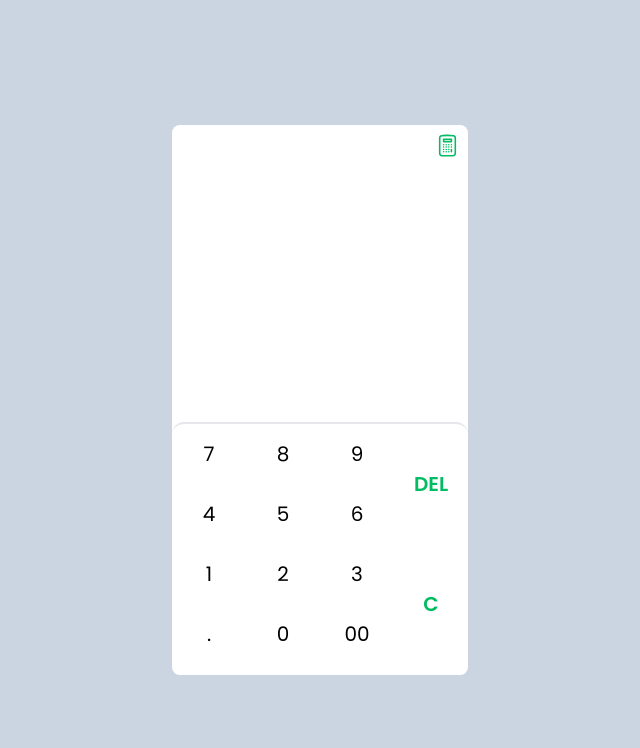
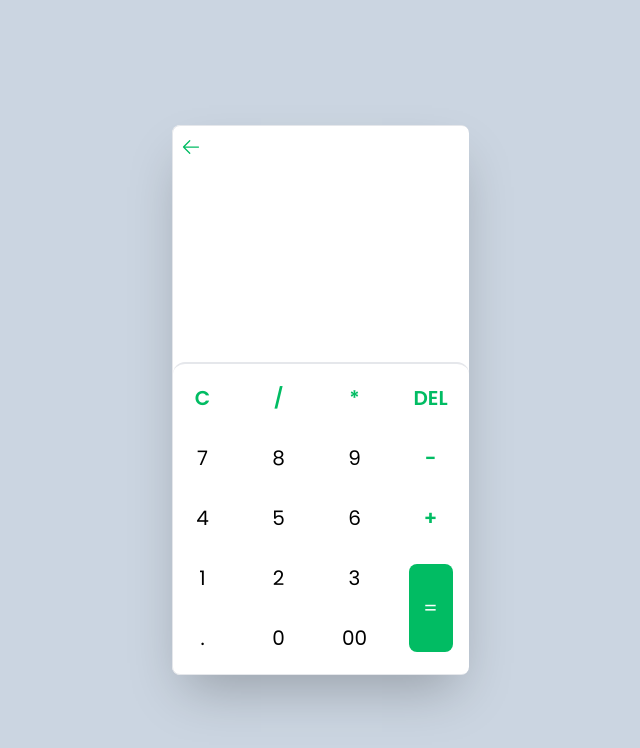
Before and after one commit to LamineGitHub/Currencies_Conversion, a website: page index.html in a window 1280 px wide. Both pictures are taken after a click on the element 767 px from the left and 144 px from the top of the page. Shown: the whole page, without its empty margins (320-960 px from the left). Drawn offline with Linux system fonts and the light colour scheme.

Commit message:
Added parallax effect

```diff
--- a/css/style.css
+++ b/css/style.css
@@ -25,30 +25,22 @@
     display: inline;
   }
 
-  #ecran {
-    height: 100px;
-    width: 280px;
+  #ecran1 {
+    word-wrap: break-word;
+    word-break: break-all;
+    /* font-size: 26px; */
+  }
+
+  .calcBoxShadow {
+    box-shadow: -10px 5px 34px -4px rgba(0, 0, 0, 0.336);
+  }
+
+  #ecran2 {
+    height: 200px;
     word-wrap: break-word;
     word-break: break-all;
     overflow: hidden;
     /* font-size: 26px; */
-  }
-
-  #calculator {
-    height: 500px;
-  }
-
-  #ecran2 {
-    height: 200px;
-    width: 280px;
-    word-wrap: break-word;
-    word-break: break-all;
-    overflow: hidden;
-    /* font-size: 26px; */
-  }
-
-  #convert {
-    height: 550px;
   }
 }
 
--- a/index.html
+++ b/index.html
@@ -1,5 +1,6 @@
 <!DOCTYPE html>
 <html lang="fr">
+
 <head>
     <meta charset="UTF-8" />
     <link rel="icon" type="image/x-icon" href="img/icon.ico" />
@@ -7,26 +8,29 @@
     <link href="dist/style.css" rel="stylesheet" />
     <link rel="preconnect" href="https://fonts.googleapis.com" />
     <link rel="preconnect" href="https://fonts.gstatic.com" crossorigin />
-    <link
-      href="https://fonts.googleapis.com/css2?family=Poppins:wght@400;500;600;700&display=swap"
-      rel="stylesheet"
-    />
+    <link href="https://fonts.googleapis.com/css2?family=Poppins:wght@400;500;600;700&display=swap" rel="stylesheet" />
     <title>Currency Conversion Calculator</title>
 </head>
+
 <body class="flex justify-center bg-slate-300 items-center h-[100vh]">
-    <main class="">
-      <section id="convert" class="bg-white rounded-lg">
-        <div class="px-2 text-right pt-2">
-          <div class="inline cursor-pointer">
+
+    <main class="flex w-[297px] overflow-hidden rounded-lg shadow-2xl">
+
+        <!-- Beginning of the converter -->
+        <section class="fixed overflow-hidden rounded-lg">
+
+            <div id="convert" class="bg-white h-[550px] rounded-lg ease-out duration-1000">
+
+                <div class="px-2 text-right select-none pt-2">
+                    <div id="iconCalculator" class="inline cursor-pointer">
                         <img src="./img/calculator.svg" width="25px" alt="" />
                     </div>
-          <div id="ecran2" class="pt-8 text-2xl text-right border-none"></div>
+                    <div id="ecran2" class="pt-8 text-2xl text-right border-none w-[280px]"></div>
                 </div>
 
-        <div
-          id="buttonConvert"
-          class="px-4 pt-4 bg-white mt-16 border-t-2 rounded-lg rounded-tl-xl rounded-tr-xl"
-        >
+                <div id="buttonConvert"
+                    class="px-4 pt-4 bg-white mt-16 border-t-2 rounded-lg rounded-tl-xl rounded-tr-xl">
+
                     <div class="grid grid-cols-4 select-none gap-8 text-xl">
                         <button class="btn-ring">7</button>
                         <button class="btn-ring">8</button>
@@ -43,20 +47,27 @@
                         <button class="btn-ring">0</button>
                         <button class="btn-ring">00</button>
                     </div>
+
+                </div>
+
             </div>
         </section>
-      <!-- <section id="calculator" class="bg-white rounded-lg">
-        <div class="px-2">
-          <div class="inline cursor-pointer">
+
+        <!-- End of the converter -->
+        <section id="calculator"
+            class="bg-white h-[550px] relative border top-0 right-[-100%] ease-in duration-500 rounded-lg">
+            <!-- class="bg-white h-[550px] relative border top-0 right-0 ease-in duration-500 rounded-lg"> -->
+
+            <div class="px-2 pt-2">
+                <div id="iconBack" class="inline select-none cursor-pointer">
                     <img src="./img/leftArrow.svg" width="20px" alt="" />
                 </div>
-          <div id="ecran" class="pt-8 text-2xl text-right border-none"></div>
+                <div id="ecran1" class="pt-16 text-3xl text-right overflow-hidden w-[280px] h-[140px] border-none">
+                </div>
             </div>
 
-        <div
-          id="button"
-          class="pl-2 pr-4 pt-4 bg-white mt-16 border-t-2 rounded-lg rounded-tl-xl rounded-tr-xl"
-        >
+            <div id="button" class="pl-2 pr-4 pt-5 bg-white mt-16 border-t-2 rounded-lg rounded-tl-xl rounded-tr-xl">
+
                 <div class="grid grid-cols-4 select-none gap-8 text-xl">
                     <button class="btn-signe btn-ring">C</button>
                     <button class="btn-signe btn-ring">/</button>
@@ -74,18 +85,22 @@
                     <button class="btn-ring">2</button>
                     <button class="btn-ring">3</button>
                     <button
-              class="row-span-2 text-white rounded-lg bg-primary focus:outline-none focus:ring focus:ring-green-500 focus:ring-offset-0 focus:ring-opacity-50"
-            >
+                        class="row-span-2 text-white rounded-lg bg-primary focus:outline-none focus:ring focus:ring-green-500 focus:ring-offset-0 focus:ring-opacity-50">
                         =
                     </button>
                     <button class="btn-ring">.</button>
                     <button class="btn-ring">0</button>
                     <button class="btn-ring">00</button>
                 </div>
+
             </div>
-      </section> -->
+
+        </section>
+        <!-- End of the calculator -->
     </main>
-    <!-- <script src="js/calculator.js"></script> -->
-    <script src="js/convert.js"></script>
+    <script src="js/calculator.js"></script>
+    <!-- <script src="js/convert.js"></script> -->
+    <script src="js/parallaxEffect.js"></script>
 </body>
+
 </html>
--- a/js/calculator.js
+++ b/js/calculator.js
@@ -1,4 +1,4 @@
-const screen = document.getElementById("ecran")
+const screen = document.getElementById("ecran1")
 const button = document.querySelectorAll("#calculator button")
 
 /* Ajout d'un écouteur d'événement au document pour chaque touche pressé. */
--- /dev/null
+++ b/js/parallaxEffect.js
@@ -0,0 +1,29 @@
+const calculatorSection = document.getElementById("calculator")
+const convertSection = document.getElementById("convert")
+const iconCalculator = document.getElementById("iconCalculator")
+const iconBack = document.getElementById("iconBack")
+
+/* Ajout d'un écouteur d'événement à l'élément iconCalculator. Lorsque l'élément iconCalculator est
+cliqué, il ajoutera la classe "right-0" et "calcBoxShadow" à l'élément calculatorSection. Après 500
+millisecondes, il supprimera la classe "right-[-100%]" de l'élément calculatorSection et ajoutera la
+classe "-translate-x-6" à l'élément convertSection. */
+iconCalculator.addEventListener("click", () => {
+  calculatorSection.classList.add("right-0", "calcBoxShadow")
+  setTimeout(() => {
+    calculatorSection.classList.remove("right-[-100%]")
+    convertSection.classList.add("-translate-x-6")
+  }, 500)
+})
+
+/* Ajout d'un écouteur d'événement click à l'élément iconBack. Lorsque l'élément iconBack est cliqué,
+il ajoutera la classe "right-[-100%]" à l'élément calculatorSection, supprimera la classe "right-0"
+de l'élément calculatorSection, supprimera la classe "-translate-x-6" de l'élément convertSection,
+et après 500 millisecondes, supprimez la classe "calcBoxShadow" de l'élément calculatorSection. */
+iconBack.addEventListener("click", () => {
+  calculatorSection.classList.add("right-[-100%]")
+  calculatorSection.classList.remove("right-0")
+  convertSection.classList.remove("-translate-x-6")
+  setTimeout(() => {
+    calculatorSection.classList.remove("calcBoxShadow")
+  }, 500)
+})
```
Also changed, not shown: dist/style.css. Lines whose indentation alone changed are shown as unchanged.
